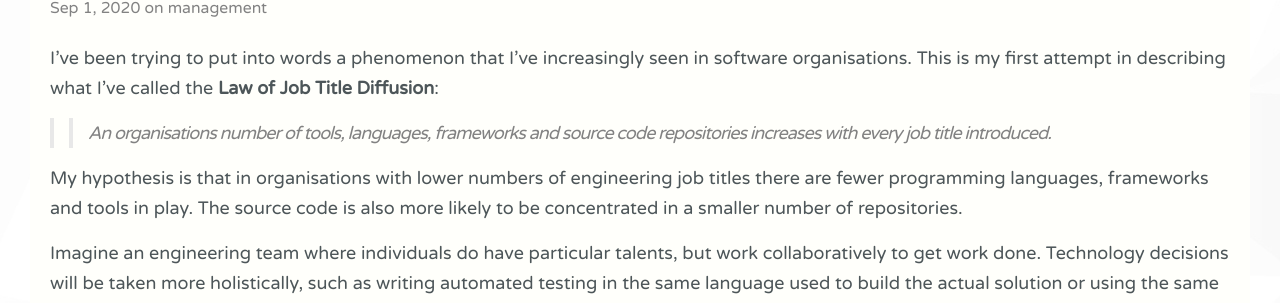
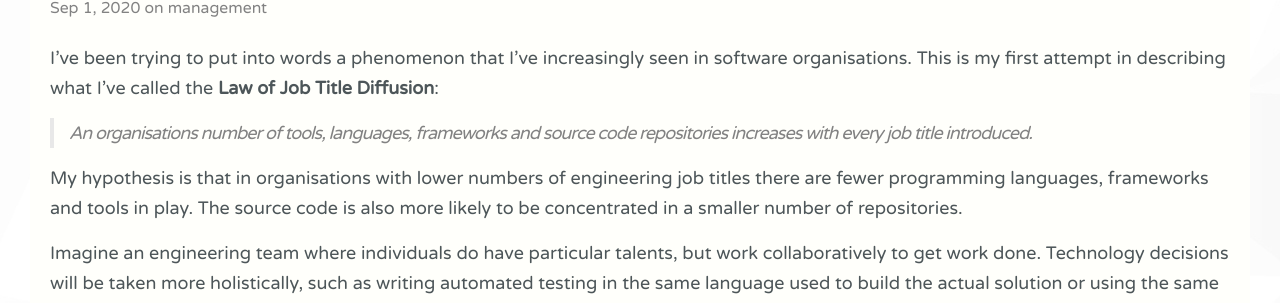
Before and after one commit to iainjmitchell/iainjmitchell.github.io, a Jekyll site: the page built from _posts/2020-09-01-law-of-job-title-diffusion.markdown, in a window 1280 px wide. Shown: the part 197-500 px from the top of the page. Built offline with Jekyll 4.4.1, drawn with Linux system fonts in a browser that asks for light colours; comment, search, counter and statistics services are not loaded.

```diff
--- a/_posts/2020-09-01-law-of-job-title-diffusion.markdown
+++ b/_posts/2020-09-01-law-of-job-title-diffusion.markdown
@@ -8,7 +8,7 @@ description: Explanation of a new law about job titles and there impact upon tec
 
 I've been trying to put into words a phenomenon that I've increasingly seen in software organisations.  This is my first attempt in describing what I've called the **Law of Job Title Diffusion**:
 
->> An organisations number of tools, languages, frameworks and source code repositories increases with every job title introduced.
+> An organisations number of tools, languages, frameworks and source code repositories increases with every job title introduced.
 
 My hypothesis is that in organisations with lower numbers of engineering job titles there are fewer programming languages, frameworks and tools in play.  The source code is also more likely to be concentrated in a smaller number of repositories.
 
```
